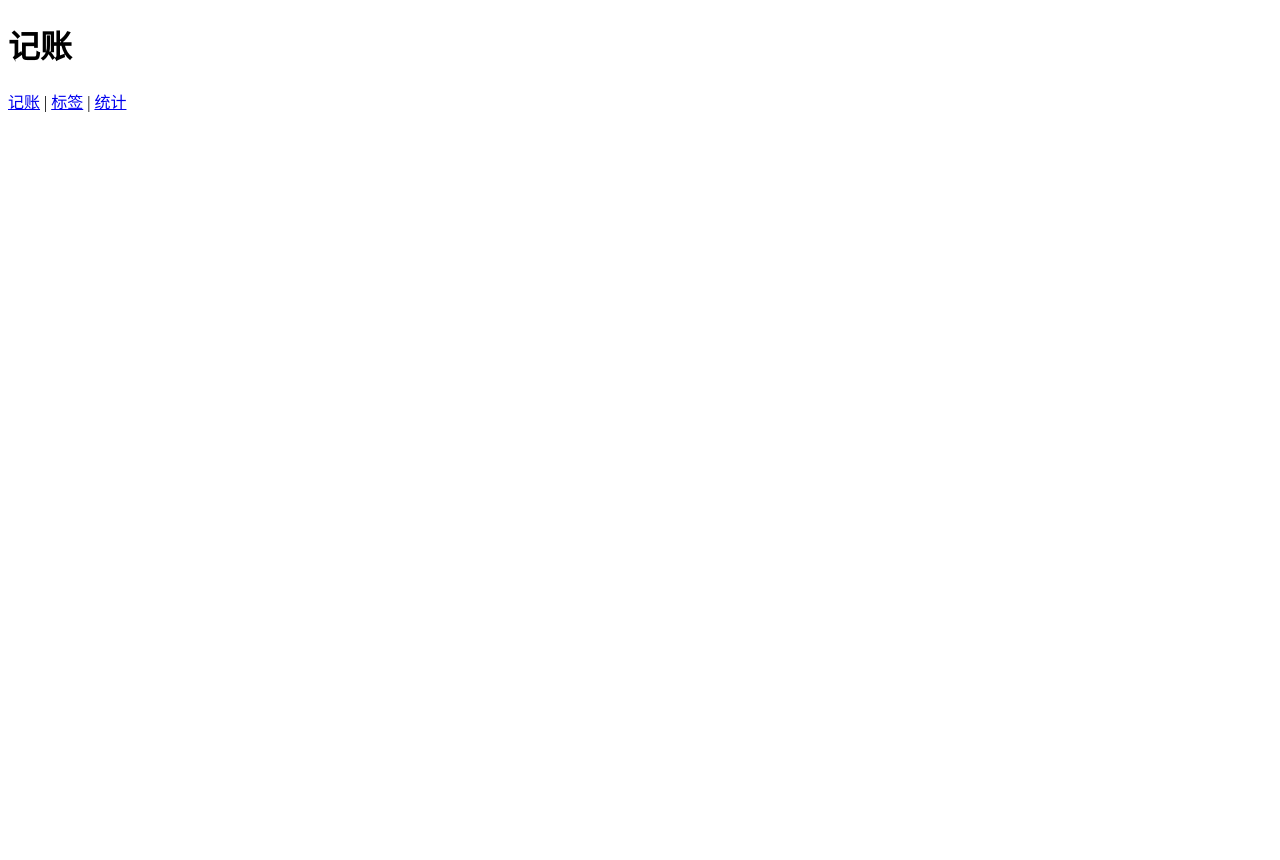
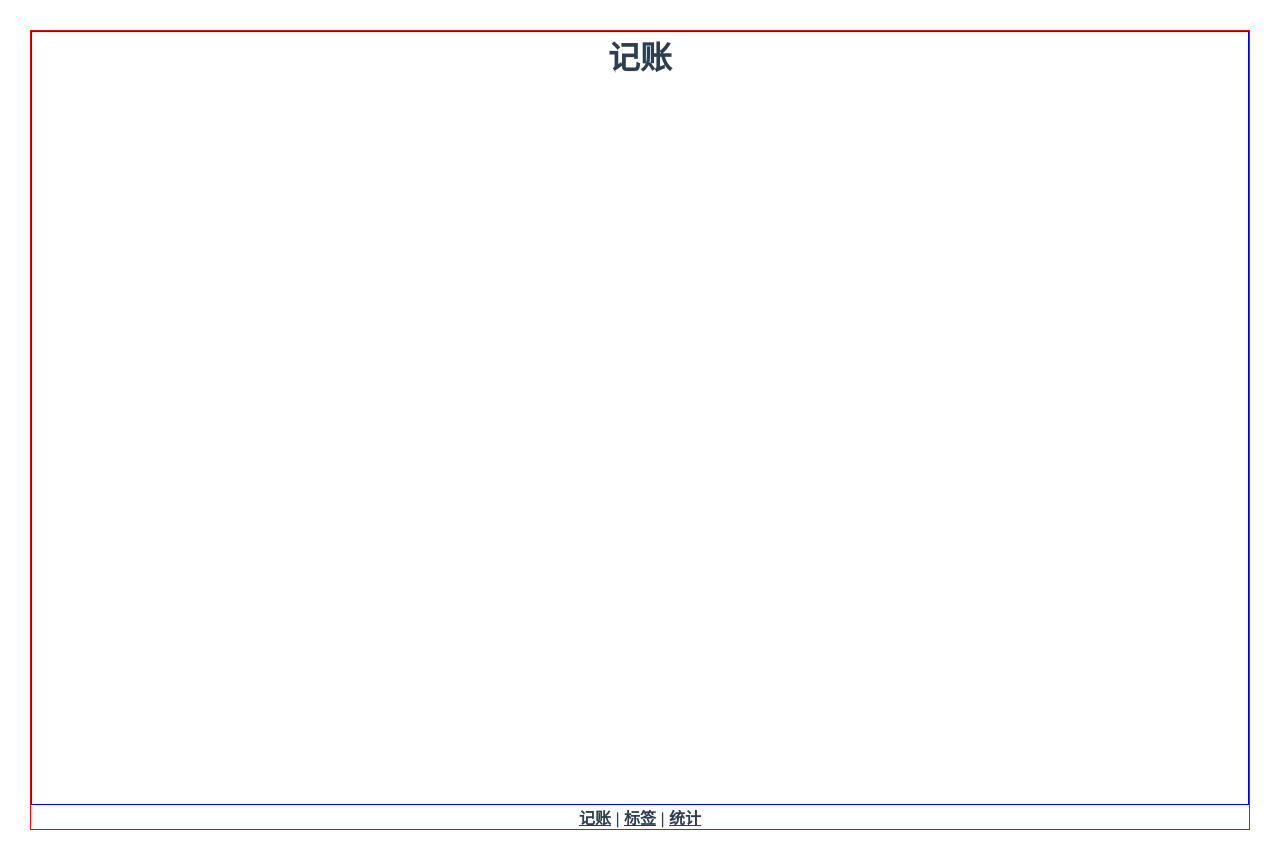
Before and after one commit to Flandutiantian/wangcai, a Vue app: page /#/money in a window 1280 px wide. Before the commit the page ends 800 px from the top, so only its background shows below. Built offline with nearby package versions, Linux system fonts and the light colour scheme.

Commit message:
增加了Layout组件

```diff
--- a/src/App.vue
+++ b/src/App.vue
@@ -8,7 +8,12 @@
 </template>
 
 
-<!-- <style lang="scss">
+<style lang="scss">
+*{
+  padding:0;
+  margin:0;
+  box-sizing: border-box;
+}
 #app {
   font-family: Avenir, Helvetica, Arial, sans-serif;
   -webkit-font-smoothing: antialiased;
@@ -28,5 +33,5 @@
       color: #42b983;
     }
   }
-} -->
+}
 </style>
--- /dev/null
+++ b/src/components/Layout.vue
@@ -0,0 +1,29 @@
+<template>
+    <div class="nav-wrapper">
+    <div class="Content">
+      <slot />
+      </div>
+    <Nav />
+  </div>
+</template>
+
+<script lang="ts">
+    export default {
+        name:'Layout'
+    }
+</script>
+
+<style lang="scss" scoped>
+ .nav-wrapper {
+      border:1px solid red;
+      display:flex;
+      flex-direction: column;
+       height: 100vh;
+
+    }
+    .Content {
+      border: 1px solid blue;
+       flex-grow: 1;
+       overflow: auto;
+    }
+</style>
--- a/src/main.ts
+++ b/src/main.ts
@@ -4,10 +4,13 @@
 import router from './router';
 import store from './store';
 import Nav from '@/components/Nav.vue';
+import Layout from '@/components/Layout.vue';
+
 
 Vue.config.productionTip = false;
 
 Vue.component('Nav',Nav);
+Vue.component('Layout',Layout);
 
 new Vue({
   router,
--- a/src/views/Money.vue
+++ b/src/views/Money.vue
@@ -1,8 +1,9 @@
 <template>
-  <div class="Money">
-    <h1>记账</h1>
-    <Nav />
-  </div>
+
+  <Layout>
+ <h1>记账</h1>
+  </Layout>
+
 </template>
 
 <script lang="ts">
@@ -10,7 +11,3 @@
   name: 'Money',
   };
 </script>
-
-<style lang="scss"scoped>
-
-</style>
--- a/src/views/Notfound.vue
+++ b/src/views/Notfound.vue
@@ -1,7 +1,9 @@
 <template>
   <div class="Money">
-    <h1>404</h1>
-    <Nav />
+    <div>
+<h1>404</h1>
+<div><router-link to="/">返回首页</router-link></div>
+    </div>
   </div>
 </template>
 
```
